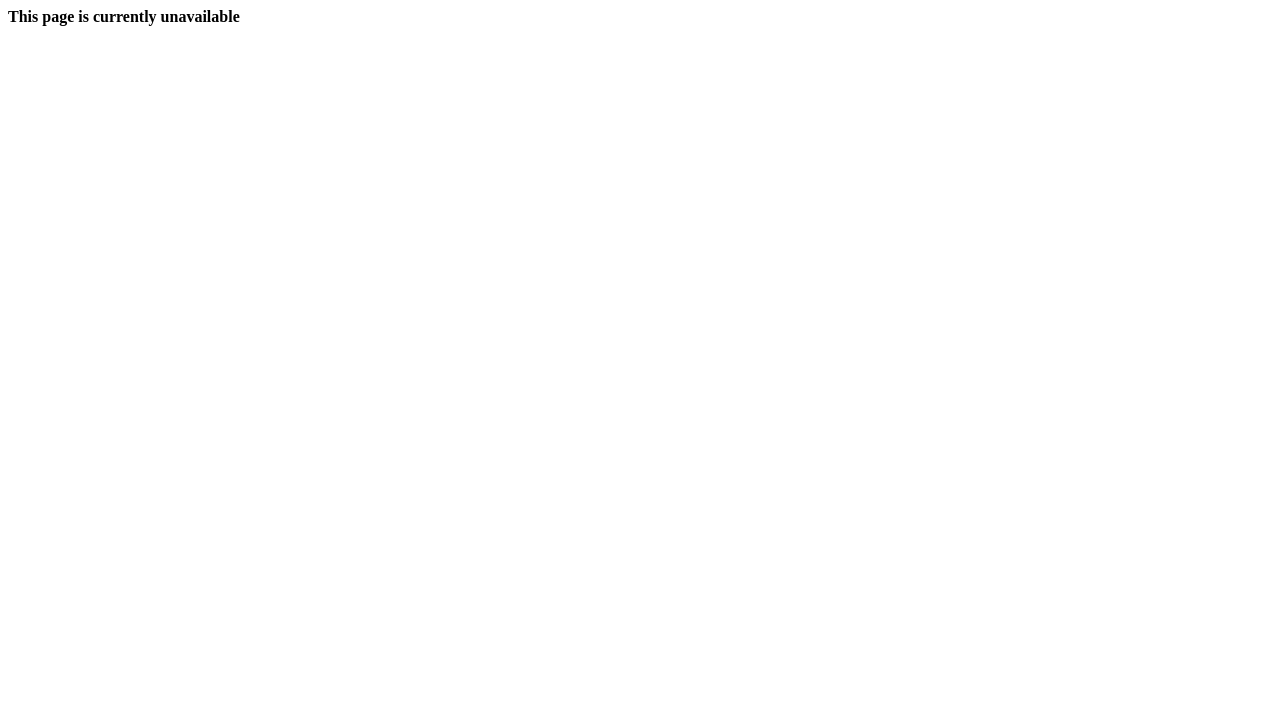
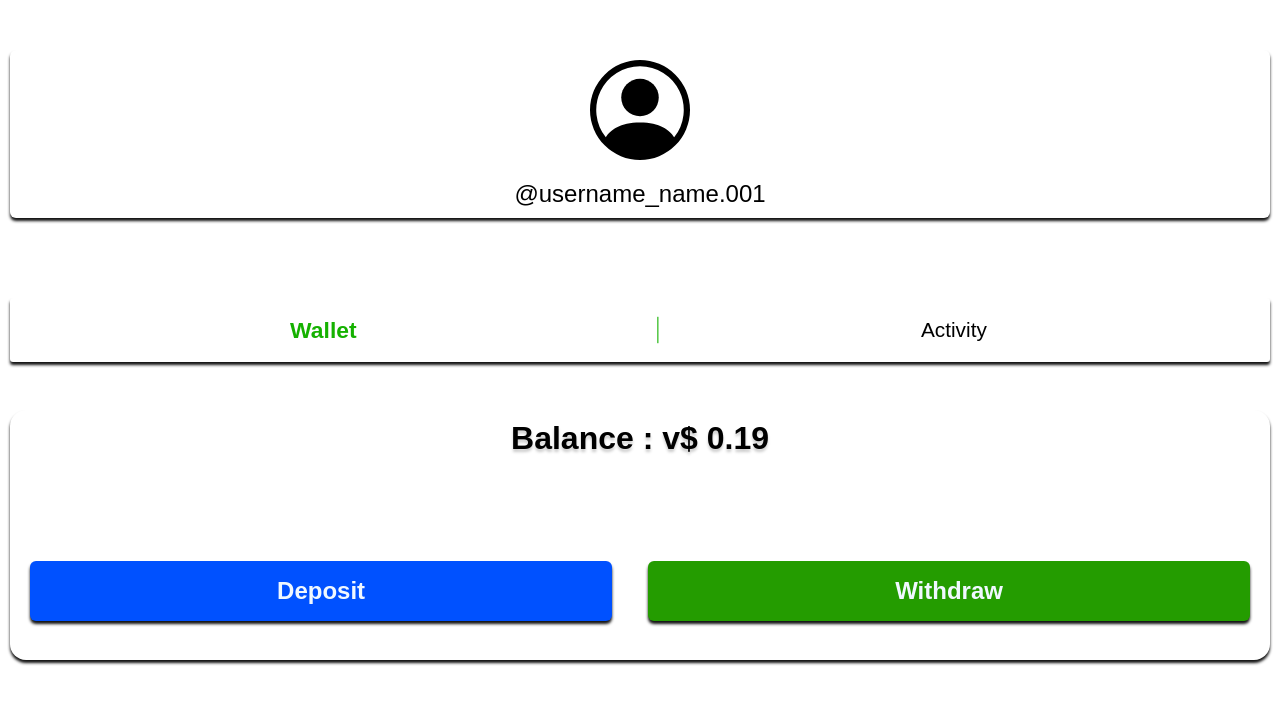
Before and after one commit to chris-zano/Sabbi.Todo, a plain HTML site: page profile.html in a window 1280 px wide. Drawn offline with Linux system fonts and the light colour scheme.

Commit message:
update profile, html,css js

```diff
--- /dev/null
+++ b/profile.css
@@ -0,0 +1,140 @@
+*{
+    margin: 0;
+    padding: 0;
+    box-sizing: border-box;
+    font-family: sans-serif;
+    font-weight: 300;
+}
+
+.container {
+    padding: 10px;
+    display: grid;
+    grid-auto-flow: row;
+    row-gap: 5rem;
+}
+
+.profile-container {
+    margin-top: 2.5rem;
+    padding: 10px;
+    display: flex;
+    flex-flow: column;
+    row-gap: 1rem;
+    justify-content: center;
+    align-items: center;
+    box-shadow: 0px 3px 3px #111;
+    border-radius: 6px;
+}
+
+.activity-container {
+    min-height: max-content;
+    display: flex;
+    flex-flow: column wrap;
+    row-gap: 3rem;
+}
+
+.navbar {
+    height: 4rem;
+    display: grid;
+    grid-auto-flow: column;
+    box-shadow: 0px 3px 3px #111;
+    border-radius: 3px;
+}
+
+.navbar>li {
+    list-style: none;
+    margin: auto 10px;
+    text-align: center;
+    font-size: 1.3rem;
+}
+#wallet {
+    border-right: 1px solid;
+}
+.navbar>li.active-nav {
+    font-weight: 600;
+    transform: scale(1.1);
+    color: rgb(21, 177, 0);
+}
+
+.activity-section {
+    display: grid;
+    grid-auto-flow: row;
+    grid-auto-rows: 1fr;
+    row-gap: 1rem;
+}
+
+.wallet-tab {
+    display: grid;
+    row-gap: 1rem;
+    padding: 10px;
+    height: 250px;
+    box-shadow: 0px 3px 3px #111;
+    border-radius: 1rem;
+}
+
+.balance-bar>h2 {
+    text-align: center;
+    font-size: 2rem;
+    font-weight: 600;
+    text-shadow: 0px 3px 3px #ccc;
+}
+
+.action-btns {
+    display: grid;
+    grid-auto-flow: column;
+    gap: 1rem;
+    align-items: center;
+}
+
+.action-btns >button {
+    height: 60px;
+    margin: 0 10px;
+    font-size: 1.5rem;
+    border: thin;
+    border-radius: 6px;
+    box-shadow: 0px 3px 3px #111;
+}
+#deposit {
+    background-color: #0051ff;
+    color: aliceblue;
+    font-weight: 600;
+}
+#deposit:hover {
+    transform: scale(1.1);
+    background-color: #002c8a;
+}
+#withdraw {
+    background-color: #249c00;
+    color: aliceblue;
+    font-weight: 600;
+}
+#withdraw:hover {
+    transform: scale(1.1);
+    background-color: #124e00;
+}
+
+.activity-tab {
+    display: grid;
+    gap: 10px;
+    padding: 5px;
+}
+
+.activity-details {
+    border-radius: 10px;
+    padding: 3px;
+    box-shadow: 0px 3px 3px #111;
+}
+
+.blue_tab {
+    background-color: #008cff;
+}
+.green_tab {
+    background-color: #7fffd4;
+}
+
+.activity-description {
+    font-size: 20px;
+}
+
+.hide-section {
+    display: none;
+}
--- a/profile.html
+++ b/profile.html
@@ -4,19 +4,82 @@
     <meta charset="UTF-8">
     <meta http-equiv="X-UA-Compatible" content="IE=edge">
     <meta name="viewport" content="width=device-width, initial-scale=1.0">
-    <style>
-        strong {
-            width: fit-content;
-            margin: auto;
-        }
-    </style>
+    <link rel="stylesheet" href="./profile.css">
     <title>Profile</title>
 </head>
 <body>
-    <header></header>
-    <main>
-         <strong>This page is currently unavailable</strong>
-    </main>
-    <footer></footer>
+    <div class="container">
+        <div class="profile-container">
+            <div class="profile-img-container">
+                <img src="./icons/person-circle.svg" alt="profile_image" width="100px" height="100px">
+            </div>
+            <div class="profile-username-container">
+                <h2>@username_name.001</h2>
+            </div>
+        </div>
+        <div class="activity-container">
+            <div class="navbar">
+                <li id="wallet">Wallet</li>
+                <li id="activity">Activity</li>
+            </div>
+            <div class="activity-section">
+                <div class="wallet-tab " id="wallet-tab">
+                    <div class="balance-bar">
+                        <h2>Balance : v$ 0.19</h2>
+                    </div>
+                    <div class="action-btns">
+                        <button id="deposit">Deposit</button>
+                        <button id="withdraw">Withdraw</button>
+                    </div>
+                </div>
+                <div class="activity-tab" id="activity-tab">
+                    <div class="activity-details blue_tab">
+                        <p class="activity-description">Lorem ipsum, dolor sit amet consectetur adipisicing elit. Accusamus nobis eveniet voluptas.</p>
+                        <p class="activity-reward"> Reward : v$20.00 </p>
+                        <p class="activity-status">pending</p>
+                    </div>
+                    <div class="activity-details green_tab">
+                        <p class="activity-description">Lorem ipsum, dolor sit amet consectetur adipisicing elit. Accusamus nobis eveniet voluptas.</p>
+                        <p class="activity-reward"> Reward : v$20.00 </p>
+                        <p class="activity-status">pending</p>
+                    </div>
+                    <div class="activity-details green_tab">
+                        <p class="activity-description">Lorem ipsum, dolor sit amet consectetur adipisicing elit. Accusamus nobis eveniet voluptas.</p>
+                        <p class="activity-reward"> Reward : v$20.00 </p>
+                        <p class="activity-status">pending</p>
+                    </div>
+                </div>
+            </div>
+        </div>
+    </div>
+    <script>
+        if(document.readyState == 'loading') {
+            document.addEventListener('DOMContentLoaded',ready)
+        }
+        else {
+            ready()
+        }
+
+        function ready() {
+            document.getElementById('activity-tab').classList.add('hide-section')
+            document.getElementById('wallet').classList.add('active-nav')
+
+
+
+            document.getElementById('wallet').addEventListener('click',(e) => {
+                document.getElementById('activity').classList.remove('active-nav')
+                document.getElementById('activity-tab').classList.add('hide-section')
+                document.getElementById('wallet-tab').classList.remove('hide-section')
+                e.target.classList.add('active-nav')
+            })
+            document.getElementById('activity').addEventListener('click',(e) => {
+                document.getElementById('wallet').classList.remove('active-nav')
+                document.getElementById('wallet-tab').classList.add('hide-section')
+                document.getElementById('activity-tab').classList.remove('hide-section')
+                e.target.classList.add('active-nav')
+            })
+        }
+
+    </script>
 </body>
 </html>
```
Also changed, not shown: assets.js (+7 -1 lines), index.html (indentation only).
